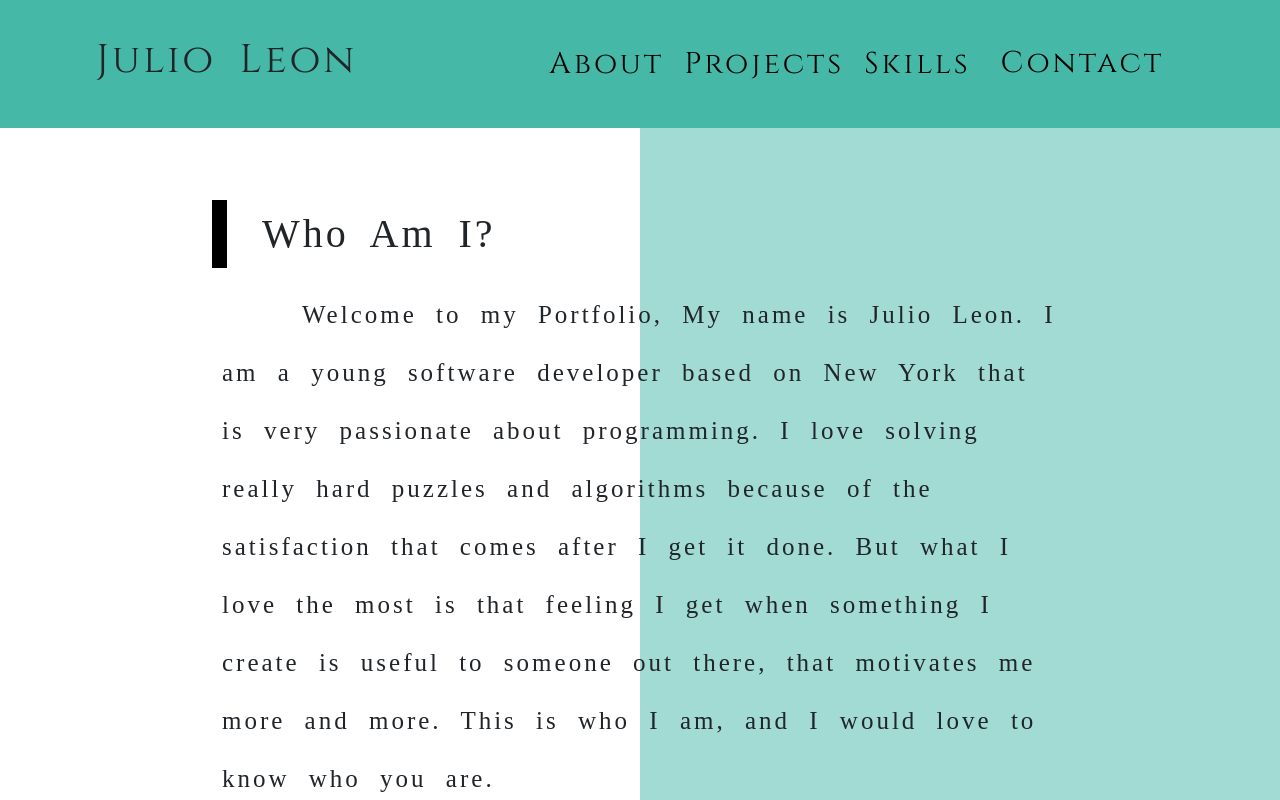
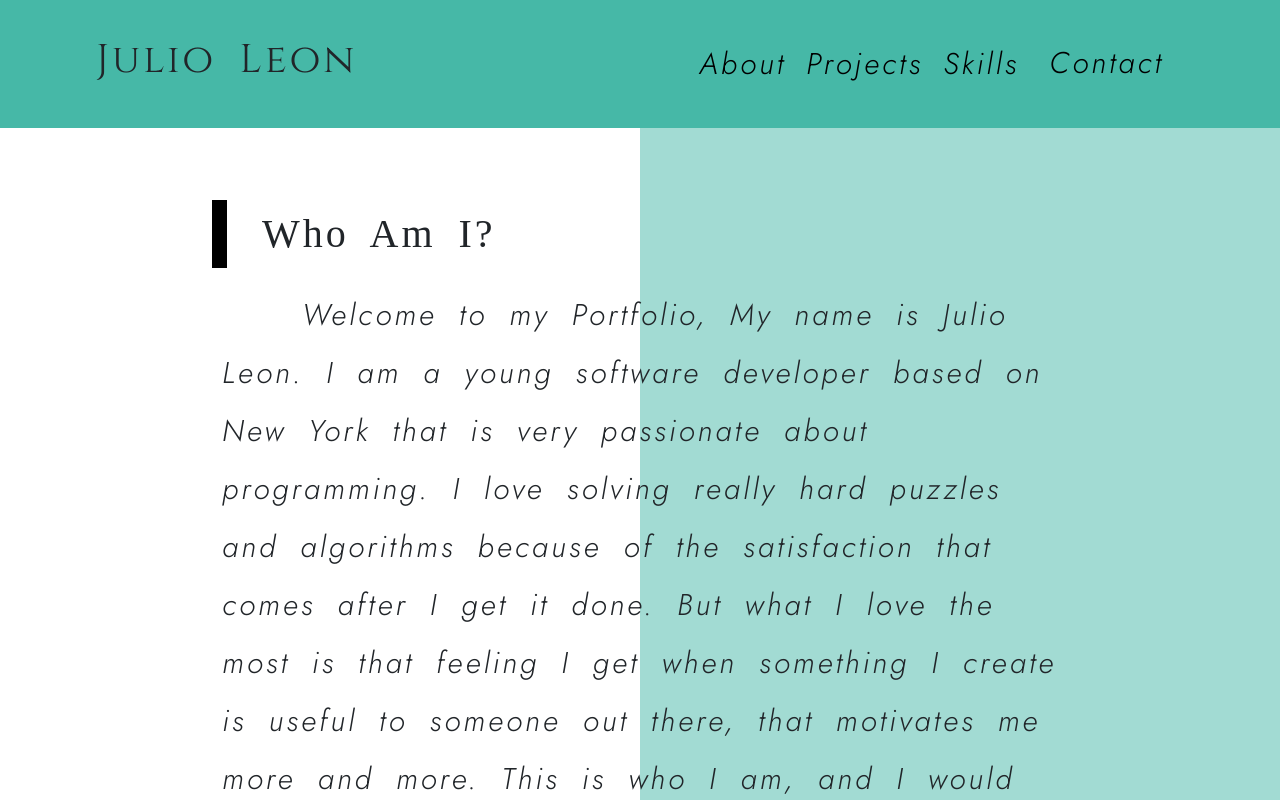
Before and after one commit to Julio-Leon/Porfolio, a React (Create React App) app in the folder porfolio_client/: page /#/home in a window 1280 px wide. Shown: the top 800 px of the page. Built offline with nearby package versions, Linux system fonts and the light colour scheme; a web font is replaced by a local one.

Commit message:
Fixed font for smaller text

```diff
--- a/porfolio_client/src/components/Header/Header.js
+++ b/porfolio_client/src/components/Header/Header.js
@@ -39,7 +39,7 @@
                             Skills
                     </Link>
                     <a href='mailto:julio.leon.diaz1@gmail.com' className='header-link' >
-                        <h1 className="">Contact</h1>
+                        <h1 className="scroller">Contact</h1>
                     </a>
                 </div>
             </div>
--- a/porfolio_client/src/styles/App_styles.css
+++ b/porfolio_client/src/styles/App_styles.css
@@ -1,5 +1,6 @@
 @import url("https://fonts.googleapis.com/css2?family=Cinzel&display=swap");
 @import url("https://fonts.googleapis.com/css2?family=Cinzel&family=Spectral+SC:ital,wght@1,300&display=swap");
+@import url("https://fonts.googleapis.com/css2?family=Jost:ital,wght@1,300&display=swap");
 
 * {
   /* background-color: rgb(27, 25, 52);  */
@@ -121,6 +122,7 @@
   text-indent: 80px;
   padding: 10px 10px 10px 0;
   margin: 10px 10px 10px 0;
+  font-family: "Jost", sans-serif;
 }
 
 .project-description a {
@@ -191,7 +193,8 @@
 .about {
   text-indent: 80px;
   padding: 10px;
-  font-size: 25px;
+  font-size: 30px;
+  font-family: "Jost", sans-serif;
 }
 
 .footer {
@@ -208,10 +211,11 @@
 .footer-links * {
   text-decoration: none;
   color: black;
-  font-size: 20px;
+  font-size: 25px;
   padding: 10px;
   margin: 5px;
   transition: all 0.2s ease-in-out;
+  font-family: "Jost", sans-serif;
 }
 
 .footer-links *:hover {
@@ -230,6 +234,7 @@
   color: black;
   transition: all 0.2s ease-in-out;
   cursor: pointer;
+  font-family: "Jost", sans-serif;
 }
 
 .scroller:hover {
```
